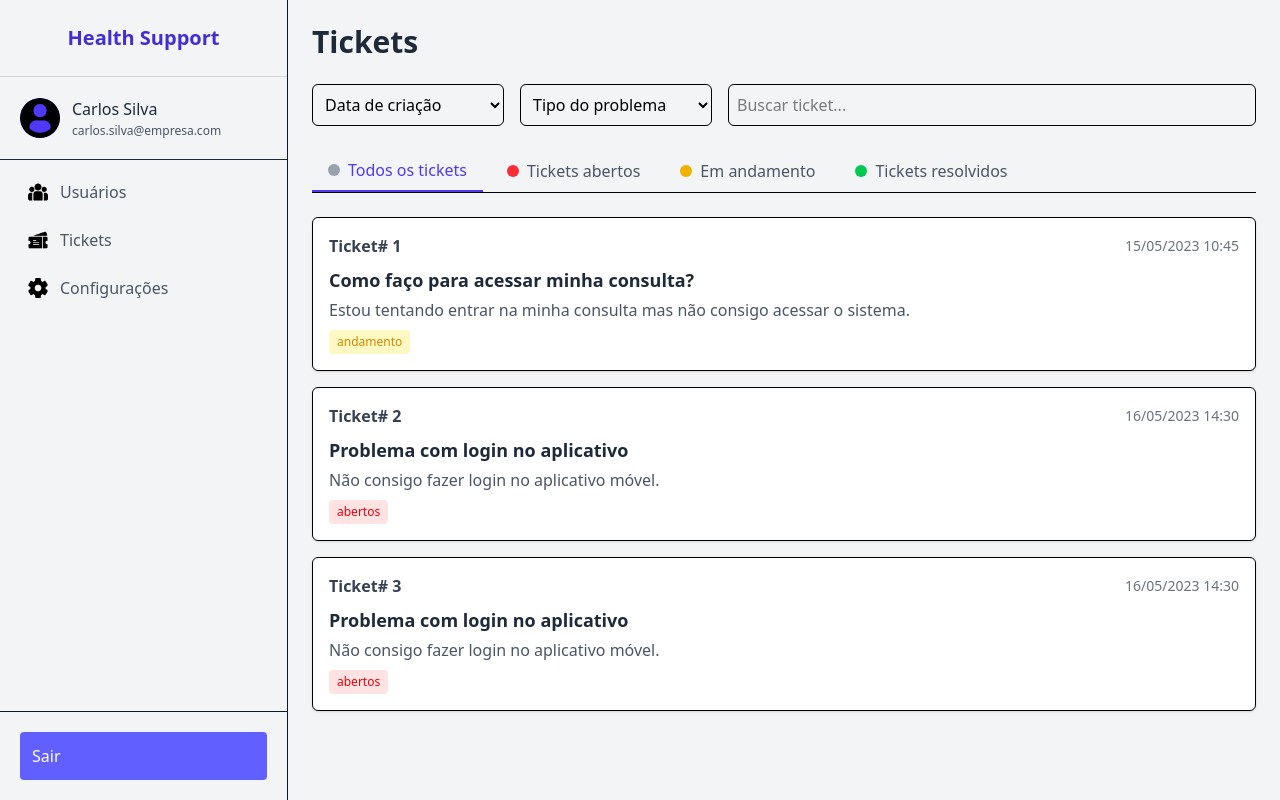
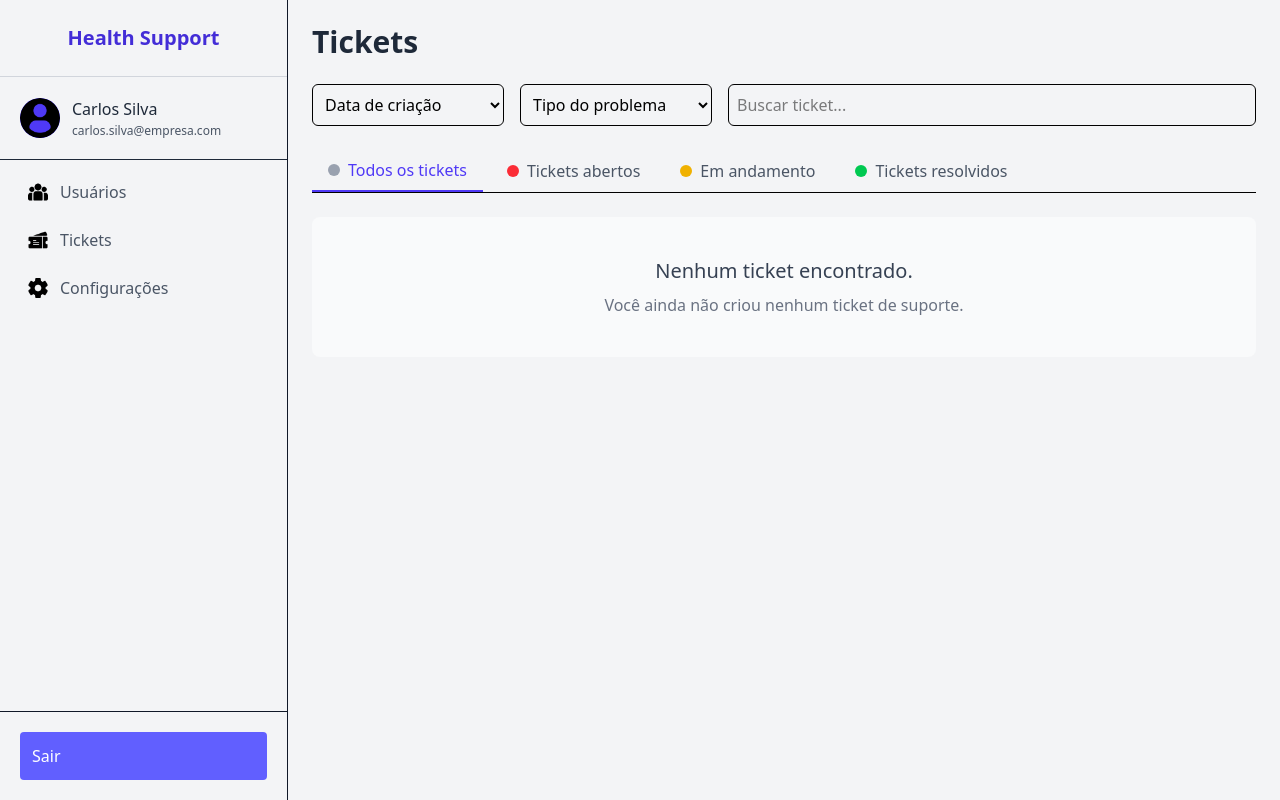
Before and after one commit to Challenge-Fiap-1TDSPX-2025/front-challenge-react, a React (Vite) app: page /dashboard in a window 1280 px wide. Built offline with nearby package versions, Linux system fonts and the light colour scheme.

Commit message:
feat: criando a página 'meus-tickets' e armazenando o tickets criados no armazenamento local

```diff
--- a/src/App.tsx
+++ b/src/App.tsx
@@ -9,6 +9,7 @@ import { EscolhaPerfil } from './pages/tipo-usuario';
 import { PacienteDashboard } from './pages/paciente-page';
 import { Contato } from './pages/contato';
 import { NovoTicketPage } from './pages/novo-ticket';
+import { MeusTickets } from './pages/meus-tickets';
 
 
 
@@ -21,6 +22,7 @@ function App() {
         <Route path='/login' element={<EscolhaPerfil/>} />
         <Route path='/paciente/dashboard' element={<PacienteDashboard/>} />
         <Route path='/paciente/tickets/novo' element={<NovoTicketPage/>} />
+        <Route path='/paciente/tickets' element={<MeusTickets/>} />
         <Route path="/" element={<Layout />}>
           <Route index element={<Home />} />
           <Route path='/faq' element={<Faq/>} />
--- a/src/components/ticket-list.tsx
+++ b/src/components/ticket-list.tsx
@@ -1,15 +1,39 @@
-import { Ticket } from "../components/ticket"; // 👈 aqui sim importa
-import type{ TicketProps } from "../types/ticket";
+import React, { useState, useEffect } from 'react';
+import { getTickets, deleteTicket } from '../services/ticket-services'; // 👈 1. Importa a função deleteTicket
+import type { StoredTicket } from '../types/ticket';
+import { Ticket } from './ticket';
 
-interface TicketListProps {
-  tickets: TicketProps[];
-}
+export function TicketList() {
+  const [tickets, setTickets] = useState<StoredTicket[]>([]);
 
-export function TicketList({ tickets }: TicketListProps) {
+  useEffect(() => {
+    setTickets(getTickets().reverse());
+  }, []);
+
+  // 👇 2. FUNÇÃO PARA LIDAR COM A EXCLUSÃO 👇
+  const handleDeleteTicket = (ticketId: number) => {
+    // Pede confirmação ao usuário antes de excluir
+    if (window.confirm(`Tem certeza que deseja excluir o Ticket#${ticketId}?`)) {
+      // Exclui do localStorage
+      deleteTicket(ticketId);
+      // Atualiza a lista na tela, removendo o ticket excluído do estado
+      setTickets(currentTickets => currentTickets.filter(ticket => ticket.id !== ticketId));
+    }
+  };
+
+  if (tickets.length === 0) {
+    return (
+      <div className="text-center py-10 px-4 bg-gray-50 rounded-lg">
+        <h3 className="text-xl font-medium text-gray-700">Nenhum ticket encontrado.</h3>
+        <p className="text-gray-500 mt-2">Você ainda não criou nenhum ticket de suporte.</p>
+      </div>
+    );
+  }
+
   return (
     <div className="space-y-4">
       {tickets.map((ticket) => (
-        <Ticket key={ticket.id} {...ticket} />
+        <Ticket key={ticket.id} ticket={ticket} onDelete={handleDeleteTicket} />
       ))}
     </div>
   );
--- a/src/components/ticket.tsx
+++ b/src/components/ticket.tsx
@@ -1,26 +1,50 @@
-import type { TicketProps } from "../types/ticket";
+import type { StoredTicket, TicketStatus } from "../types/ticket";
 
-export function Ticket({ id, title, description, status, date }: TicketProps) {
+type TicketComponentProps = {
+  ticket: StoredTicket;
+  onDelete: (id: number) => void;
+};
+
+export function Ticket({ ticket, onDelete }: TicketComponentProps) {
+  const statusStyles: Record<TicketStatus, { bg: string; text: string; label: string }> = {
+    aberto: { bg: 'bg-red-100', text: 'text-red-800', label: 'Aberto' },
+    andamento: { bg: 'bg-yellow-100', text: 'text-yellow-800', label: 'Em Andamento' },
+    resolvido: { bg: 'bg-green-100', text: 'text-green-800', label: 'Resolvido' },
+  };
+
+  const currentStatus = statusStyles[ticket.status];
+
   return (
-    <div className="bg-white shadow p-4 rounded-md border">
-      <div className="flex justify-between items-center mb-2">
-        <span className="font-semibold text-gray-700">Ticket# {id}</span>
-        <span className="text-sm text-gray-500">{date}</span>
+    <div className="bg-white shadow p-4 rounded-md border relative">
+
+      <button
+        onClick={() => onDelete(ticket.id)}
+        className="absolute top-3 right-3 p-1 rounded-full text-gray-400 hover:bg-red-100 hover:text-red-600 transition-colors"
+        aria-label="Excluir ticket"
+      >
+        <svg xmlns="http://www.w3.org/2000/svg" className="h-5 w-5" fill="none" viewBox="0 0 24 24" stroke="currentColor" strokeWidth={2}>
+          <path strokeLinecap="round" strokeLinejoin="round" d="M19 7l-.867 12.142A2 2 0 0116.138 21H7.862a2 2 0 01-1.995-1.858L5 7m5 4v6m4-6v6m1-10V4a1 1 0 00-1-1h-4a1 1 0 00-1 1v3M4 7h16" />
+        </svg>
+      </button>
+
+      <div className="flex justify-between items-center mb-2 pr-8">
+        <span className="font-semibold text-gray-700">Ticket# {ticket.id}</span>
+        <span className="text-sm text-gray-500">
+          {new Date(ticket.data).toLocaleString('pt-BR')}
+        </span>
       </div>
-      <h3 className="text-lg font-bold text-gray-800 mb-1">{title}</h3>
-      <p className="text-gray-600">{description}</p>
-      <span
-        className={`inline-block mt-2 px-2 py-1 text-xs rounded
-          ${status === "abertos"
-            ? "bg-red-100 text-red-600"
-            : status === "andamento"
-            ? "bg-yellow-100 text-yellow-600"
-            : status === "resolvidos"
-            ? "bg-green-100 text-green-600"
-            : "bg-gray-100 text-gray-600"}`}
-      >
-        {status}
-      </span>
+      <h3 className="text-lg font-bold text-gray-800 mb-1">{ticket.title}</h3>
+      <p className="text-gray-600">{ticket.description}</p>
+
+      <div className="flex justify-between items-center mt-4">
+        <div className="text-xs text-gray-500 truncate pr-4" title={ticket.arquivos.join(', ')}>
+          <span className="font-medium">Anexos:</span> {ticket.arquivos.join(', ') || 'Nenhum'}
+        </div>
+
+        <span className={`inline-block px-2 py-1 text-xs font-semibold rounded ${currentStatus.bg} ${currentStatus.text}`}>
+          {currentStatus.label}
+        </span>
+      </div>
     </div>
   );
 }
--- /dev/null
+++ b/src/pages/meus-tickets.tsx
@@ -0,0 +1,33 @@
+import { Link } from 'react-router-dom';
+import { TicketList } from '../components/ticket-list';
+
+export function MeusTickets() {
+  return (
+    <div className="bg-sky-50 min-h-screen p-4 sm:p-6 lg:p-8">
+      <div className="max-w-4xl mx-auto">
+
+        <div className="mb-8">
+          <h1 className="text-4xl font-bold text-slate-800">Meus Tickets</h1>
+          <p className="text-lg text-slate-500 mt-2">
+            Acompanhe aqui o status dos seus chamados.
+          </p>
+        </div>
+
+        {/* Renderizamos o TicketList. Ele cuidará de buscar
+          e exibir os tickets ou a mensagem de "nenhum ticket".
+        */}
+        <TicketList />
+
+        <div className="mt-10 text-center">
+          <Link
+            to="/paciente/dashboard"
+            className="inline-block bg-blue-600 text-white font-semibold py-2 px-6 rounded-lg shadow hover:bg-blue-700 transition-colors"
+          >
+            Voltar ao Painel
+          </Link>
+        </div>
+
+      </div>
+    </div>
+  );
+}
--- a/src/pages/novo-ticket.tsx
+++ b/src/pages/novo-ticket.tsx
@@ -1,7 +1,8 @@
 import React, { useState } from 'react';
-import { useNavigate } from 'react-router-dom';
+
+import { Link, useNavigate } from 'react-router-dom';
 import { saveTicket } from '../services/ticket-services';
-import { FormInput } from '../components/form-input'; //
+import { FormInput } from '../components/form-input';
 
 export function NovoTicketPage() {
   const [title, setTitle] = useState('');
@@ -34,7 +35,6 @@ export function NovoTicketPage() {
         <h1 className="text-3xl font-bold text-gray-800 mb-6">Criar Novo Ticket</h1>
         <form onSubmit={handleSubmit} className="space-y-6">
 
-          {/* 👇 2. USAMOS SEU COMPONENTE AQUI 👇 */}
           <FormInput
             label="Título do Problema"
             id="title"
@@ -43,7 +43,6 @@ export function NovoTicketPage() {
             onChange={(e) => setTitle(e.target.value)}
             required={true}
             maxLength={100}
-            // O 'type' é 'text' por padrão, então não precisamos passar
           />
 
           <div>
@@ -83,7 +82,14 @@ export function NovoTicketPage() {
             </div>
           </div>
 
-          <div className="flex items-center justify-end">
+
+          <div className="flex items-center justify-end gap-4">
+            <Link
+              to="/paciente/dashboard"
+              className="text-gray-600 font-medium py-2 px-4 rounded-lg hover:bg-gray-100 transition-colors"
+            >
+              Voltar
+            </Link>
             <button
               type="submit"
               className="bg-indigo-600 hover:bg-indigo-700 text-white font-bold py-2 px-6 rounded-full focus:outline-none focus:shadow-outline"
--- a/src/services/ticket-services.ts
+++ b/src/services/ticket-services.ts
@@ -1,9 +1,10 @@
+// src/services/ticketService.ts
 
-import type { Ticket } from '../types/ticket';
+import type { Ticket, StoredTicket } from '../types/ticket';
 
 const TICKETS_KEY = 'healthsupport_tickets';
 
-export const getTickets = (): Ticket[] => {
+export const getTickets = (): StoredTicket[] => {
   const ticketsJson = localStorage.getItem(TICKETS_KEY);
   if (ticketsJson) {
     return JSON.parse(ticketsJson);
@@ -12,20 +13,21 @@ export const getTickets = (): Ticket[] => {
 };
 
 export const saveTicket = (newTicketData: Omit<Ticket, 'id' | 'data' | 'status'>) => {
-  const tickets = getTickets();
+  const tickets: StoredTicket[] = getTickets();
 
-  const newTicket: Ticket = {
+  const ticketToStore: StoredTicket = {
     ...newTicketData,
     id: Date.now(),
-    dara: new Date().toISOString(),
+    data: new Date().toISOString(),
     status: 'aberto',
+    arquivos: newTicketData.arquivos.map(file => file.name),
   };
 
-  const ticketToStore = {
-    ...newTicket,
-    arquivos: newTicket.arquivos.map(file => file.name),
-  };
-
-  tickets.push(ticketToStore as any);
+  tickets.push(ticketToStore);
   localStorage.setItem(TICKETS_KEY, JSON.stringify(tickets));
 };
+export const deleteTicket = (ticketId: number) => {
+  let tickets: StoredTicket[] = getTickets();
+  tickets = tickets.filter(ticket => ticket.id !== ticketId);
+  localStorage.setItem(TICKETS_KEY, JSON.stringify(tickets));
+};
```
Also changed, not shown: src/types/ticket.ts (line endings or trailing spaces).
